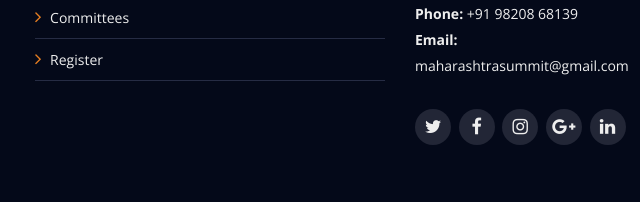
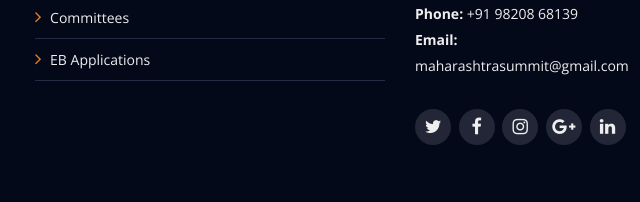
Before and after one commit to vixrant/maharashtra-mun, a plain HTML site: page index.html in a window 1280 px wide. Shown: the part 4618-4820 px from the top of the page, 525-1165 px from the left. Drawn offline with nearby package versions, Linux system fonts and the light colour scheme.

Commit message:
Update index.html

```diff
--- a/index.html
+++ b/index.html
@@ -1160,7 +1160,7 @@
                 </li>
                 <li>
                   <i class="fa fa-angle-right"></i>
-                  <a href="registration.html">Register</a>
+                  <a href="registration.html">EB Applications</a>
                 </li>
               </ul>
             </div>
```
